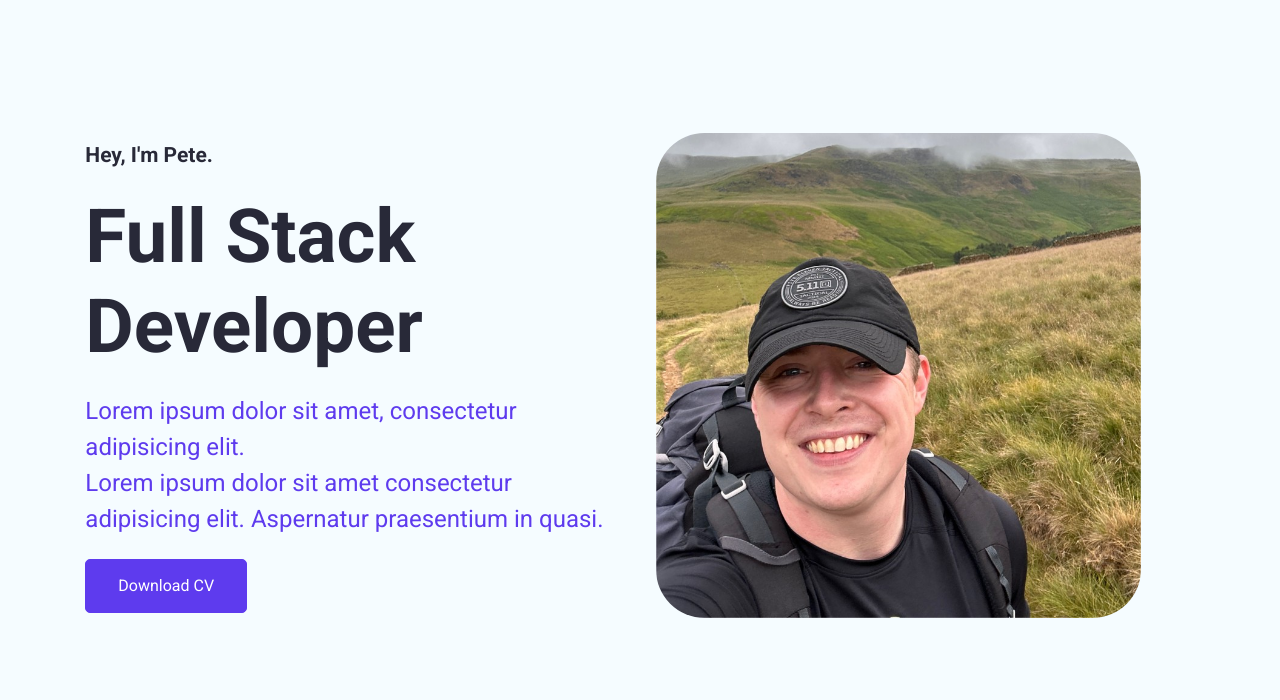
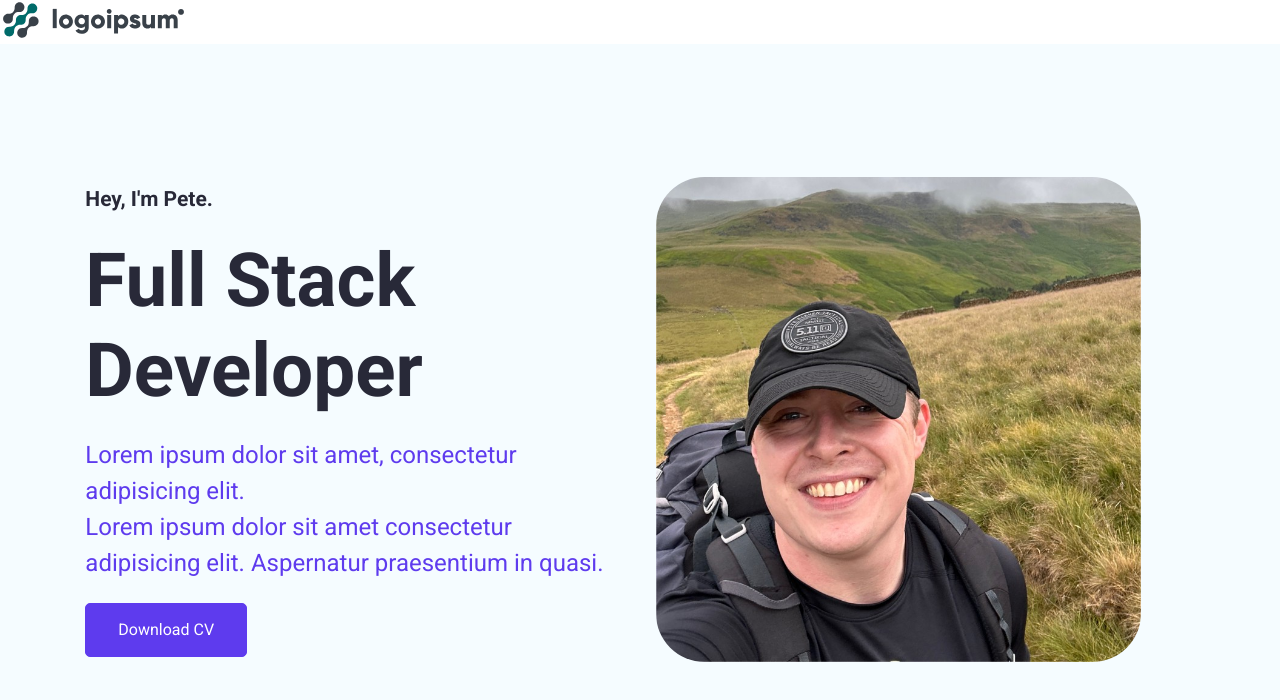
Before and after one commit to peter-skerritt/Peter-Skerritt---Digital-Showcase, a React (Create React App) app: page / in a window 1280 px wide. Shown: the top 700 px of the page. Built offline with nearby package versions, Linux system fonts and the light colour scheme.

Commit message:
Added routes to App js.

```diff
--- a/src/App.js
+++ b/src/App.js
@@ -1,12 +1,22 @@
 import './App.css';
 import React from 'react';
 import { BrowserRouter as Router, Route, Routes } from 'react-router-dom';
+import Navbar from './Pages/Home/Navbar';
 import Home from "./Pages/Homescreen";
 
 function App() {
   return (
     <div className="App">
-      <Home/>
+      <Router>
+        <div>
+          <Navbar />
+          <Routes>
+            <Route path="/" element={<Home />}>
+
+            </Route>
+          </Routes>
+        </div>
+      </Router>
     </div>
   );
 }
--- a/src/Pages/Home/Navbar.jsx
+++ b/src/Pages/Home/Navbar.jsx
@@ -1,29 +1,45 @@
-import { useState, useEffect } from React
-import {Link} from "react-scroll"
+import { useState, useEffect } from "react";
+import {Link} from "react-scroll";
 
 function Navbar() {
     const [navActive, setNavActive] = useState(false);
 
     const toggleNav = () => {
         setNavActive(!navActive)
-    }
+    };
 
     const closeMenu = () => {
         setNavActive(false)
-    }
+    };
 
     useEffect(() => {
     const handleResize = () => {
         if (window.innerWidth <= 500) {
             closeMenu
         }
-    }
+    };
 
 
     window.addEventListener("resize", handleResize);
 
     return() => {
-        window.removeEventListener("resize", handleResize);p
-    }
-    })
+        window.removeEventListener("resize", handleResize);
+    };
+    }, []);
+
+    useEffect(() => {
+      if(window.innerWidth <= 1200) {
+        closeMenu;
+      }
+    }, []);
+
+    return (
+       <nav className={`navbar ${navActive? "active": ""}`}>
+        <div>
+            <img src="./img/logo.svg" alt="Logoipsum" />
+        </div>
+       </nav>
+    )
 }
+
+export default Navbar;
```
